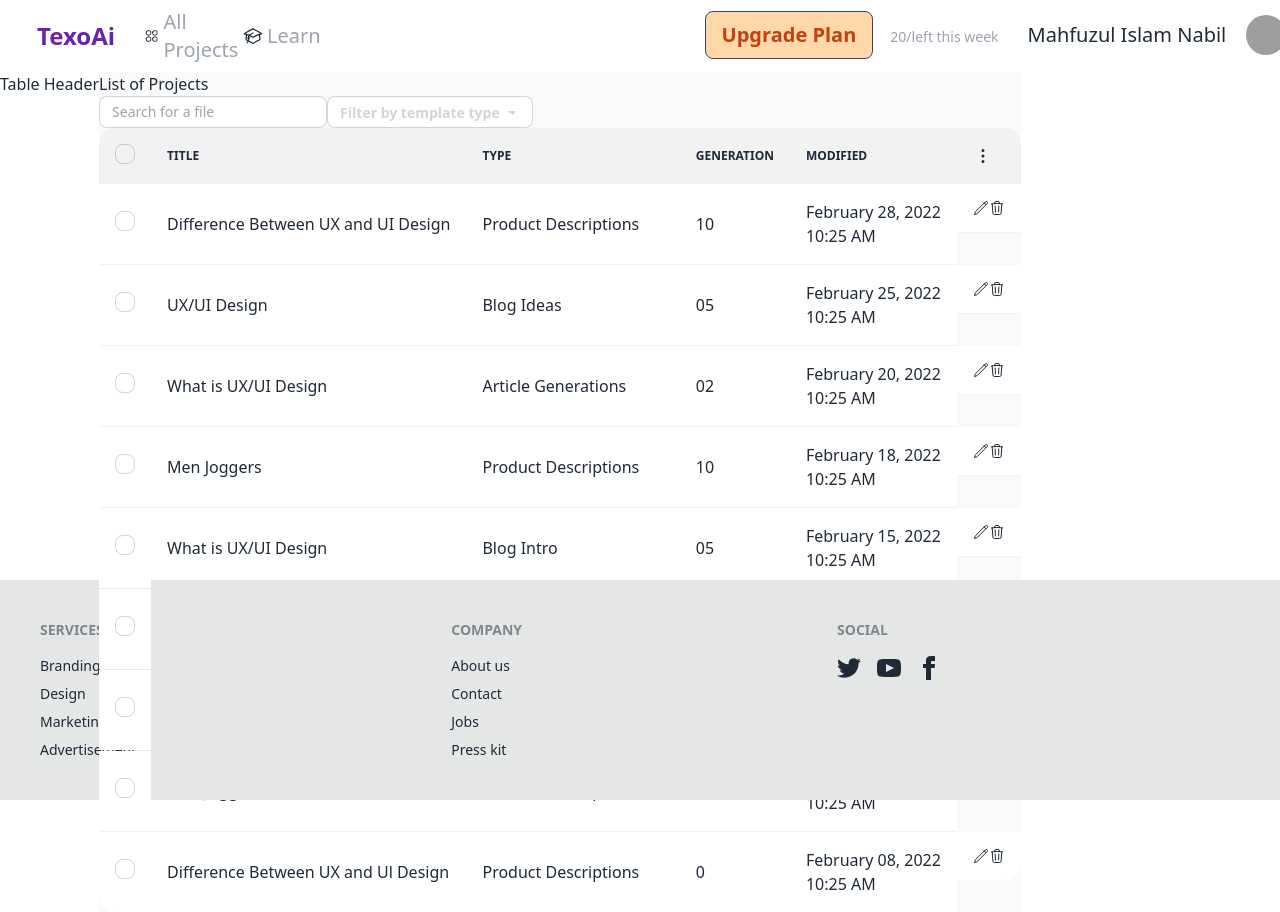
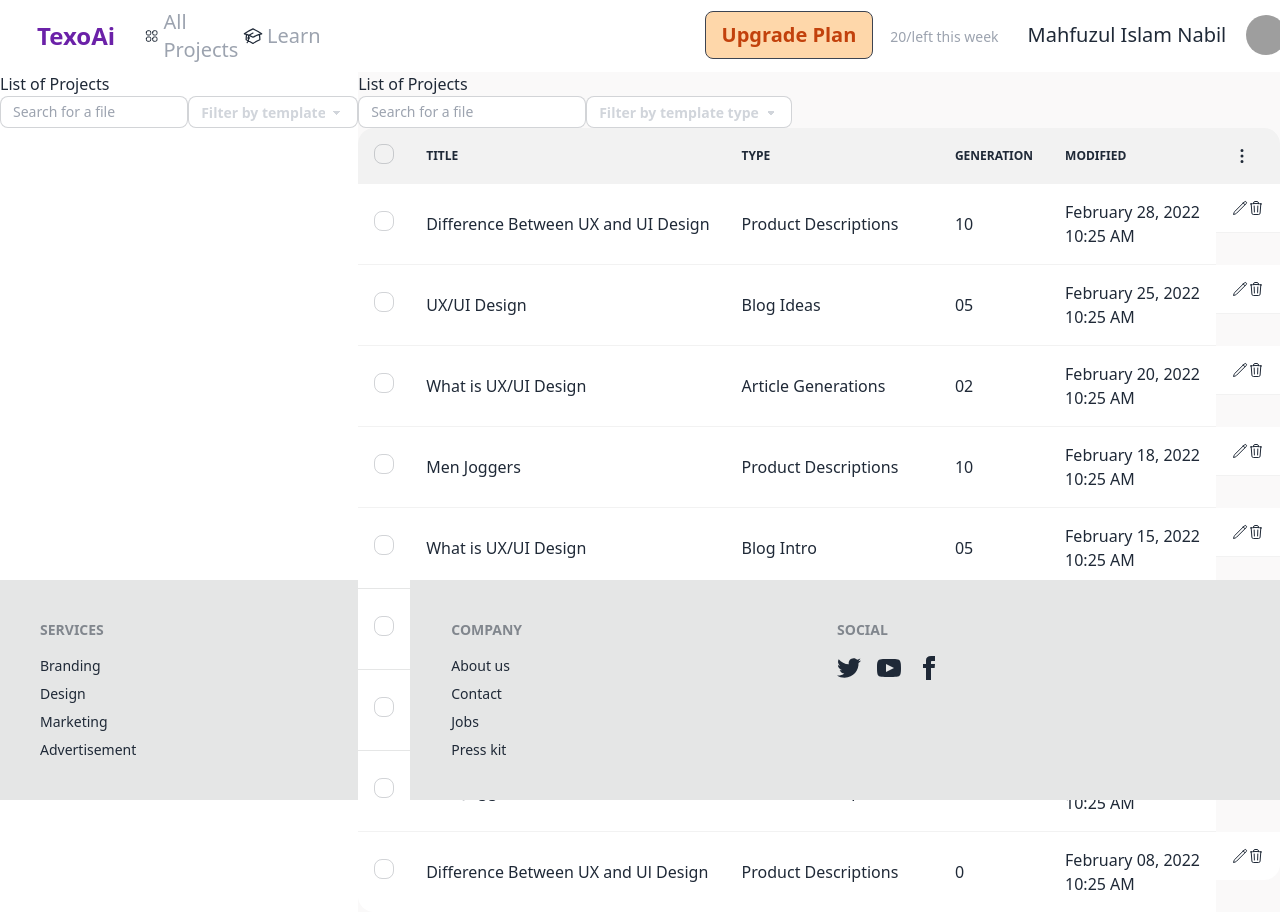
Before and after one commit to darkimpow/ai-writer-app-final, a React (Create React App) app: page / in a window 1280 px wide. Built offline with nearby package versions, Linux system fonts and the light colour scheme; grey boxes are pictures that could not be loaded.

Commit message:
created header component

```diff
--- a/src/projects/AllProjects.js
+++ b/src/projects/AllProjects.js
@@ -15,7 +15,7 @@ export const AllProjects = () => {
     return (
         <div className='flex'>
               {/*<Navbar/>*/}
-            {/*tableheader*/}
+            {/*tableHeader*/}
             {/*<ProjectMainSection />*/}
             {/*<ProjectMainSection/>*/}
             {/*<ProjectSideBar />*/}
--- a/src/projects/TableHeader.js
+++ b/src/projects/TableHeader.js
@@ -3,7 +3,23 @@ import React from 'react';
 function TableHeader(props) {
     return (
         <div>
-            Table Header
+            {/*title*/}
+            <div>List of Projects</div>
+
+            {/*search box*/}
+            <div className={'flex'}>
+            <div>
+                <input type="text" placeholder="Search for a file" className="input input-bordered input-sm w-full max-w-xs" />
+            </div>
+            <div>
+                <select className="select select-bordered select-sm w-full max-w-xs text-gray-300">
+                    <option disabled selected>Filter by template type</option>
+                    <option>Small Apple</option>
+                    <option>Small Orange</option>
+                    <option>Small Tomato</option>
+                </select>
+            </div>
+            </div>
         </div>
     );
 }
```
